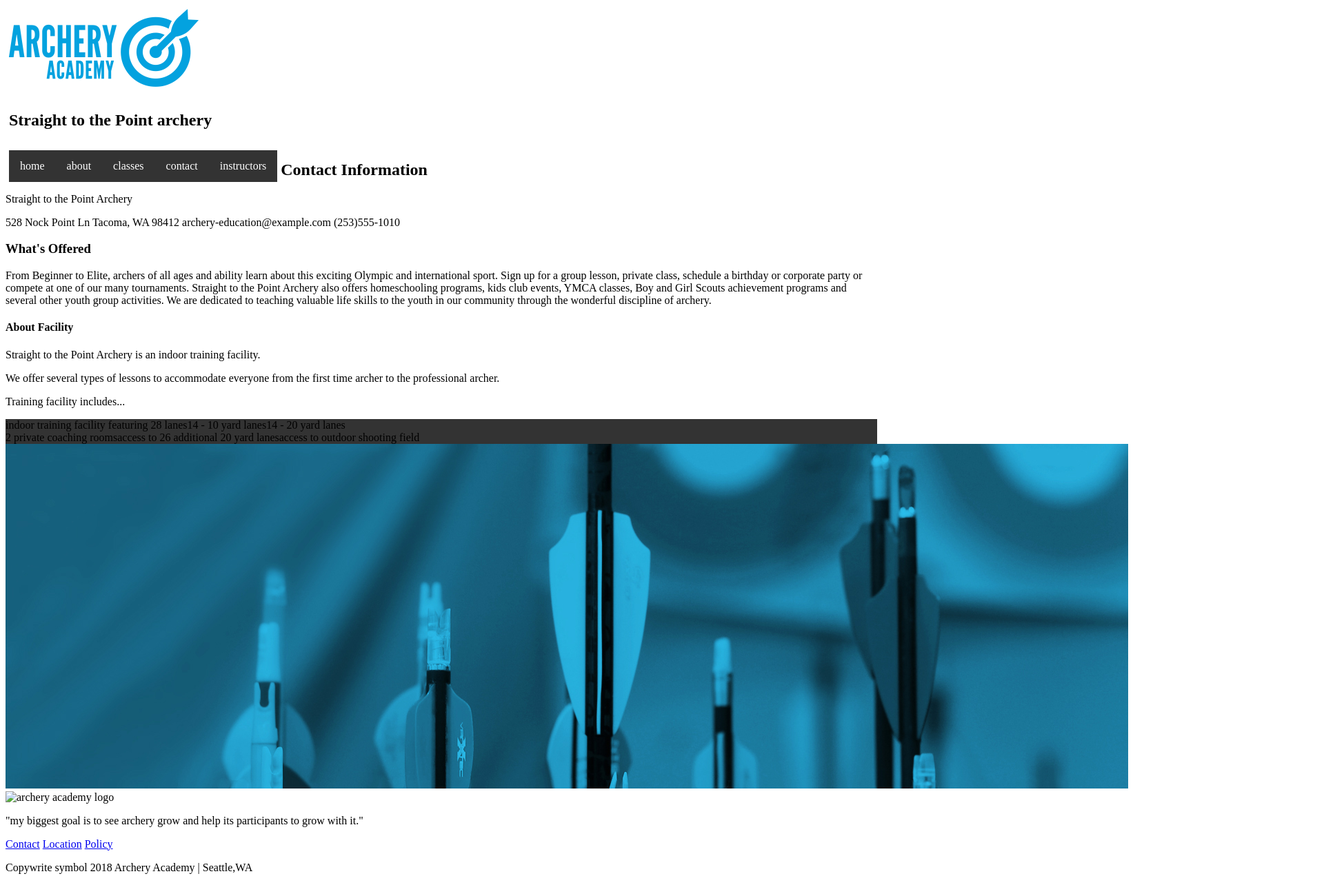
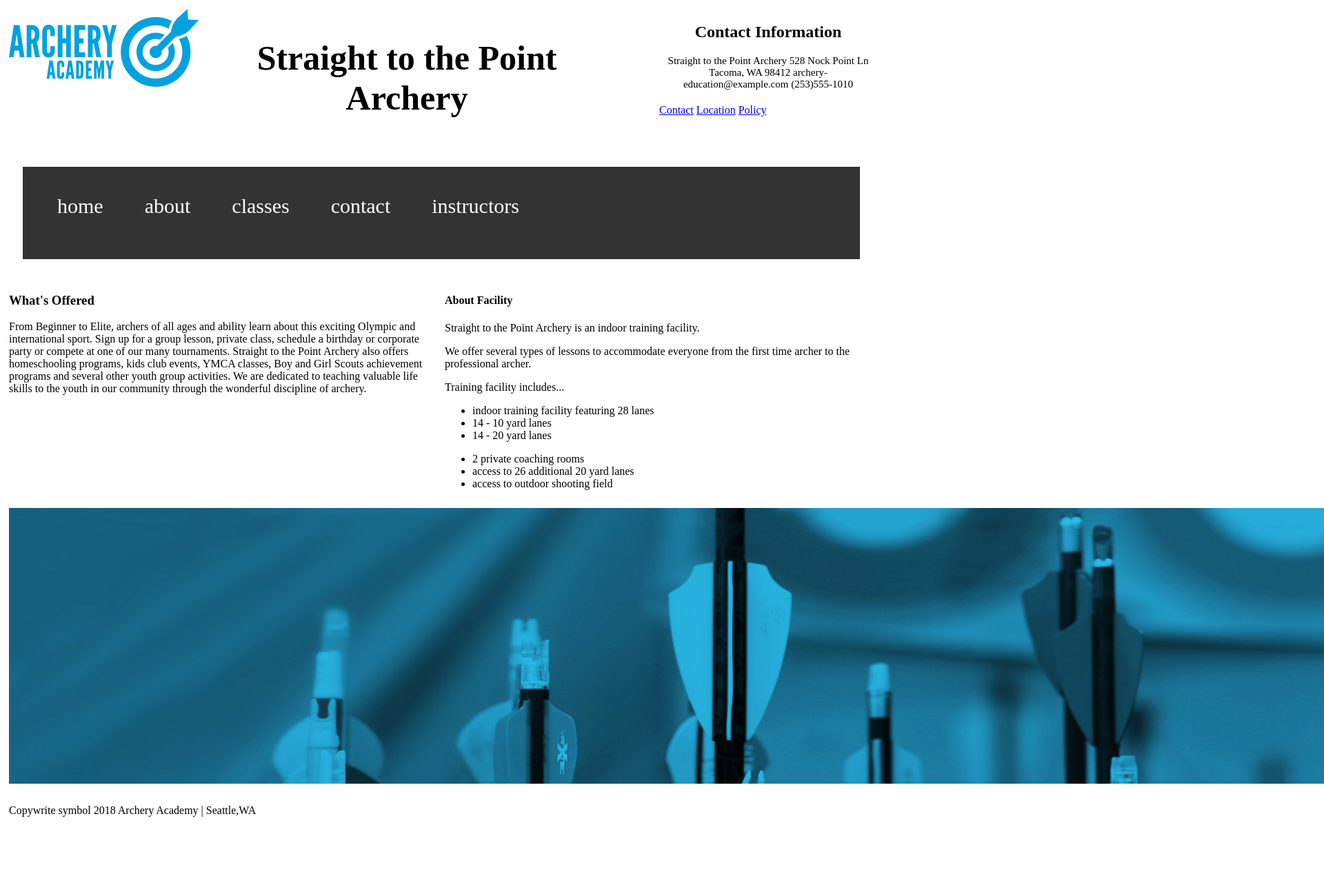
Before and after one commit to Mam1986/straight-to-the-point, a plain HTML site: page index.html in a window 1280 px wide. Shown: the top 1284 px of the page at 69% size, 1920 px wide, since content can reach past the window. After the commit the page ends 1206 px from the top, so only its background shows below. Drawn offline with Linux system fonts and the light colour scheme.

Commit message:
css changes

```diff
--- a/index.html
+++ b/index.html
@@ -3,30 +3,42 @@
    <head>
       <meta charset="utf-8">
       <title>Straight to the Point Archery</title>
+
+
       <link rel="stylesheet" type="text/css" href="styles.css">
    </head>
-   <body class="index-body">
-
+   <body>
 <section>
-        <div class="row">
+<header>
   <div class="col span_3_of_12">
-
          <img src="images/archeryAcademy-logo-color.png" alt="pic of logo">
 </div>
+</section>
+<section class="two">
 <div class="col span_6_of_12">
+         <h1>Straight to the Point Archery</h1>
 </div>
 </section>
 
+
 <section>
-          <div class="row">
-           <div class="col span_9_of_12">
-         <h1>Straight to the Point archery</h1>
+
+<div class="col span_3_of_12">
+<h2>Contact Information</h2>
+<p class="one">Straight to the Point Archery
+   528 Nock Point Ln
+   Tacoma, WA 98412
+   archery-education@example.com
+   (253)555-1010</p>
 </div>
 </section>
-           <section>
 
-                 <div class="col span_6_of_12">
+<section class="topnav">
+  <h3 hidden>Navigation Bar</h3>
+
 <nav>
+<div class="grid"></div>
+<div class="col span_12_of_12">
                 <ul>
                    <li><a href="index.html">home</a></li>
                    <li><a href="about.html">about</a></li>
@@ -34,24 +46,23 @@
                    <li><a href="contact.html">contact</a></li>
                    <li><a href="instructors.html">instructors</a></li>
                 </ul>
+              </div>
              </nav>
-           </div>
+
   </section>
+
+
 <section>
+  <main>
 
-      <h2>Contact Information</h2>
-      <p>Straight to the Point Archery</p>
-         528 Nock Point Ln
-         Tacoma, WA 98412
-         archery-education@example.com
-         (253)555-1010
-       </section>
-      </p>
-      <section>
+             <div class="grid"></div>
+             <div class="col span_6_of_12">
+
          <h3>What's Offered</h3>
          <p>From Beginner to Elite, archers of all ages and ability learn about this exciting Olympic and international sport. Sign up for a group lesson, private class, schedule a birthday or corporate party or compete at one of our many tournaments.  Straight to the Point Archery also offers homeschooling programs, kids club events, YMCA classes, Boy and Girl Scouts achievement programs and several other youth group activities. We are dedicated to teaching valuable life skills to the youth in our community through the wonderful discipline of archery.</p>
-      </section>
-      <section>
+</div>
+<div class="grid"></div>
+<div class="col span_6_of_12">
          <h4>About Facility</h4>
          <p>Straight to the Point Archery is an indoor training facility.</p>
          <p> We offer several types of lessons to accommodate everyone from the first time archer to the professional archer.</p>
@@ -66,18 +77,25 @@
             <li>access to 26  additional  20 yard lanes</li>
             <li>access to outdoor shooting field</li>
          </ul>
+</div>
+</main>
 </section>
-      <section>
-         <img src="images/footerImage.jpg" alt="pic of archery bows">
-         <img src="logo" alt="archery academy logo">
-         <p>"my biggest goal is to see archery grow and help its participants to grow with it."</p>
+<footer>
+<div class="grid"></div>
+<div class="col span_12_of_12">
+
+         <img src="images/footerImage.jpg" width="1976px" height="400px" alt="pic of archery bows">
+</div>
+
          <a href="contact.html">Contact</a>
          <a href="contact.html">Location</a>
          <a href="policy.html">Policy</a>
-      </section>
-      <footer>
+
+      <div class="grid"></div>
+         <div class="col span_12_of_12">
+
          <p>Copywrite symbol 2018 Archery Academy | Seattle,WA</p>
+  </div>
   </footer>
-      </div>
    </body>
 </html>
--- a/styles.css
+++ b/styles.css
@@ -1,10 +1,10 @@
 * {
     box-sizing: border-box;
 }
-
 .col {
     float: left;
     padding: 5px;
+
 }
 
 .row::after {
@@ -12,28 +12,101 @@
     clear: both;
     display: table;
 }
-li{
-  float: left;
+
+.span_1_of_12 {
+  width: 8.33%;
 }
-ul {
+
+.span_2_of_12 {
+  width: 16.66%;
+}
+
+.span_3_of_12 {
+  width: 25%;
+}
+
+.span_4_of_12 {
+  width: 33.33%;
+}
+
+.span_5_of_12 {
+  width: 41.66%;
+}
+
+.span_6_of_12{
+  width: 50%;
+
+}
+
+.span_7_of_12 {
+  width: 58.33%;
+}
+
+.span_8_of_12 {
+  width: 66.66%;
+}
+
+.span_9_of_12 {
+  width: 75%;
+}
+
+.span_10_of_12 {
+  width: 83.33%;
+}
+
+.span_11_of_12 {
+  width: 91.66%;
+}
+
+.span_12_of_12 {
+  width: 100%;
+}
+h1{
+  font-size:50px;
+  text-align: center;
+  padding-right: 100px;
+
+}
+.topnav{
+
+
+}
+
+.topnav ul {
   list-style-type: none;
-  margin: 0;
-  padding: 0;
+  margin: 20px;
+  padding: 20px;
   overflow: hidden;
   background-color: #333;
 }
 
+.topnav li {
+  float: left;
+}
 
 
-li a {
+.topnav li a {
+  margin-bottom: 20px;
   display: block;
   color: white;
+  font-size:30px;
   text-align: center;
-  padding: 14px 16px;
+  padding: 20px 30px;
   text-decoration: none;
 }
 
 /* Change the link color to #111 (black) on hover */
-li a:hover {
+.topnav li a:hover {
   background-color: #111;
+
 }
+
+
+
+h2{
+  text-align: center;
+  }
+p.one{
+  text-align: center;
+  font-size: 15px;
+}
```
Also changed, not shown: classes.html (+0 -1 lines). Lines whose indentation alone changed are shown as unchanged.
